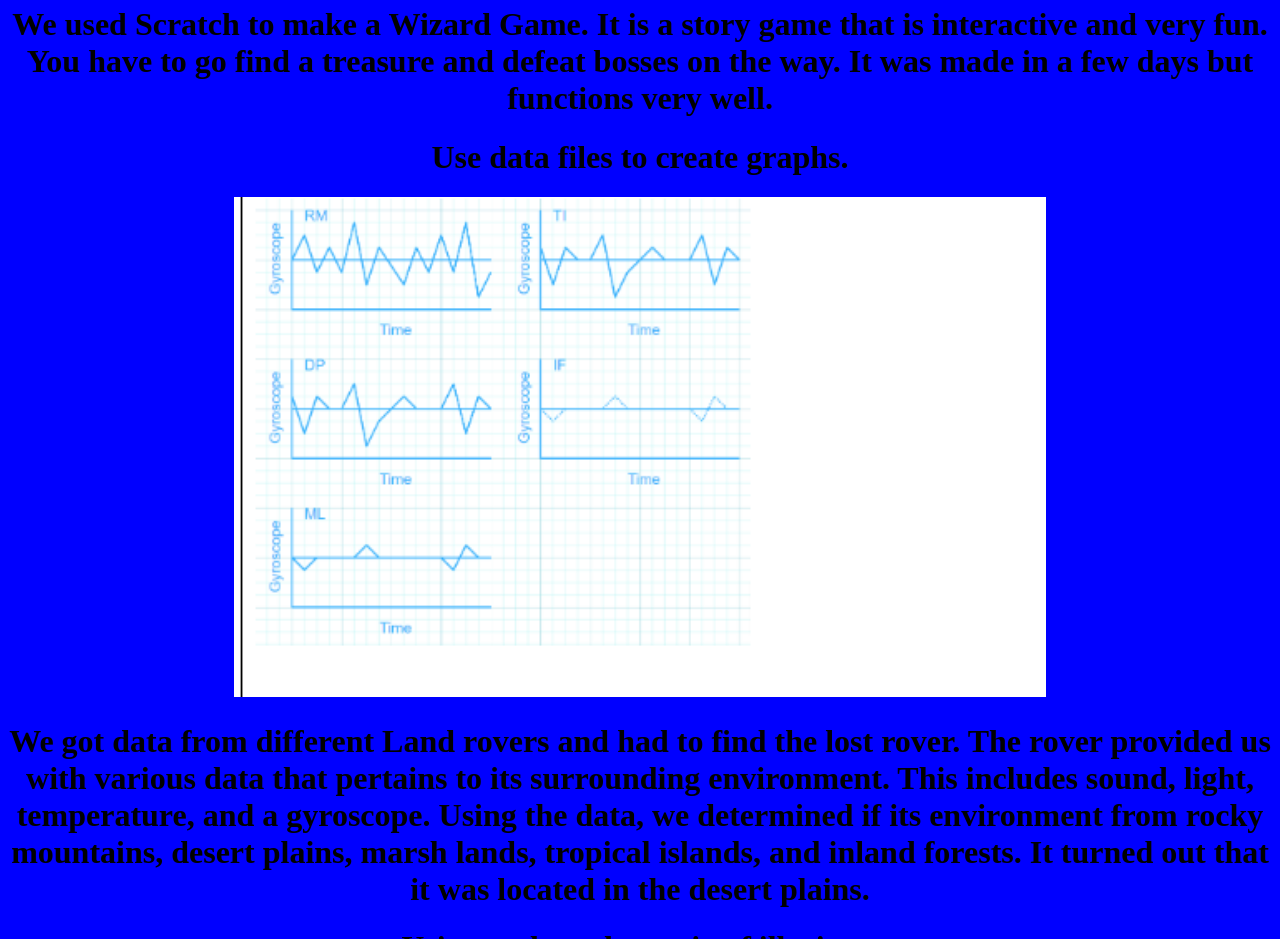
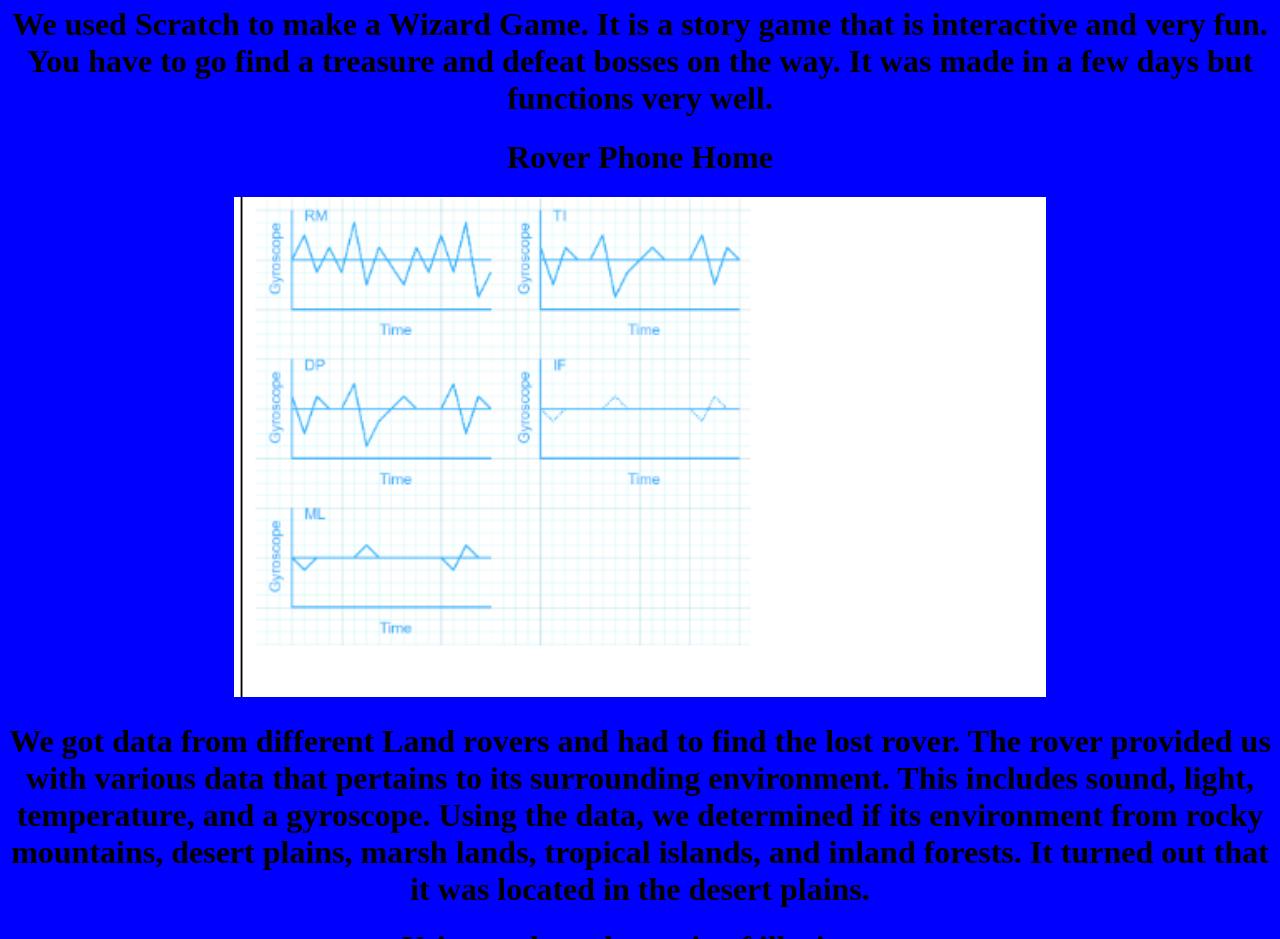
Before and after one commit to 1904010/csp2022, a plain HTML site: page portfolio.html in a window 1280 px wide. Shown: the part 3020-3959 px from the top of the page. Drawn offline with Linux system fonts and the light colour scheme.

Commit message:
Update portfolio.html

```diff
--- a/portfolio.html
+++ b/portfolio.html
@@ -46,7 +46,7 @@
 		that is interactive and very fun. You have to go find
 		a treasure and defeat bosses on the way. It was made
 		in a few days but functions very well.</h1>
-    <h1>   Use data files to create graphs.</h1>
+    <h1>   Rover Phone Home</h1>
   	<img src="images/Capture.PNG" height="500">
 	<h1> We got data from different Land rovers and had to find the lost rover. The rover
 	     provided us with various data that pertains to its surrounding environment.
```
